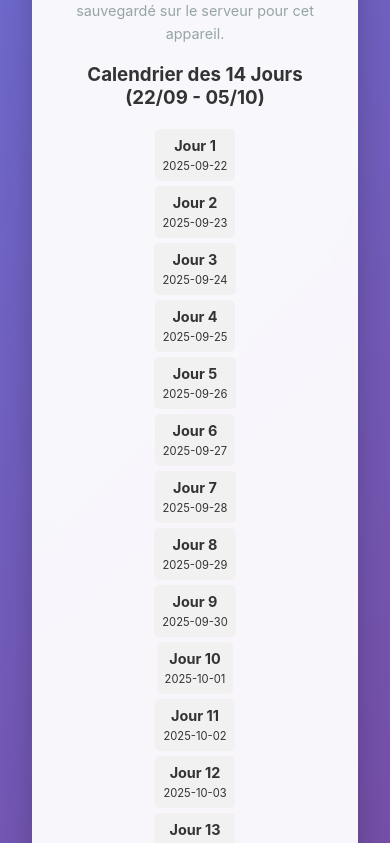
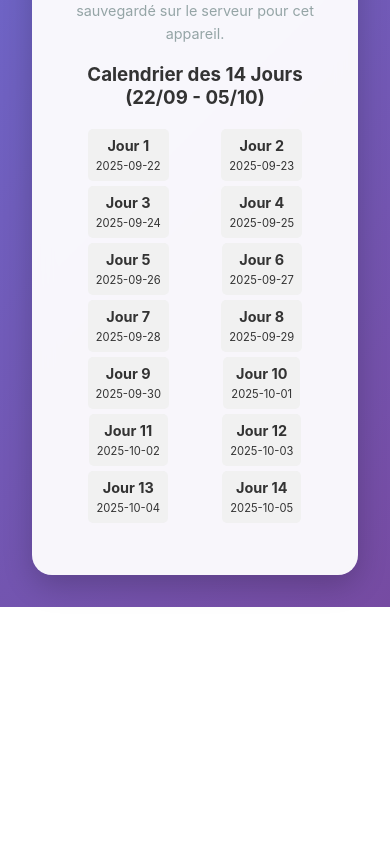
Before and after one commit to wilf974/RDV, a React (Vite) app in the folder frontend/: page / in a window 390 px wide. Shown: the part 1080-1923 px from the top of the page. After the commit the page ends 1687 px from the top, so only its background shows below. Built offline with nearby package versions, Linux system fonts and the light colour scheme; no server answers.

Commit message:
Correction validation auto et layout calendrier : 3-4 jours par ligne sur mobile

```diff
--- a/frontend/src/App.jsx
+++ b/frontend/src/App.jsx
@@ -101,7 +101,10 @@ function App() {
                 body: JSON.stringify({ userId, completedMoments: newCompleted, completedDays })
               });
             }
-            markMomentCompleted();
+            // Validation automatique du jour
+            if (newCompleted.length === moments.length) {
+              markMomentCompleted();
+            }
           }
           return timeLeft - 1;
         });
--- a/frontend/src/index.css
+++ b/frontend/src/index.css
@@ -140,7 +140,7 @@ button:disabled {
 
 @media (max-width: 768px) {
   .calendar {
-    grid-template-columns: repeat(2, 1fr);
+    grid-template-columns: repeat(3, 1fr);
     gap: 5px;
   }
 
@@ -160,6 +160,6 @@ button:disabled {
 
 @media (max-width: 480px) {
   .calendar {
-    grid-template-columns: 1fr;
+    grid-template-columns: repeat(2, 1fr);
   }
 }
```
Also changed, not shown: 1 other file (tests, documents, lock files or other folders).
